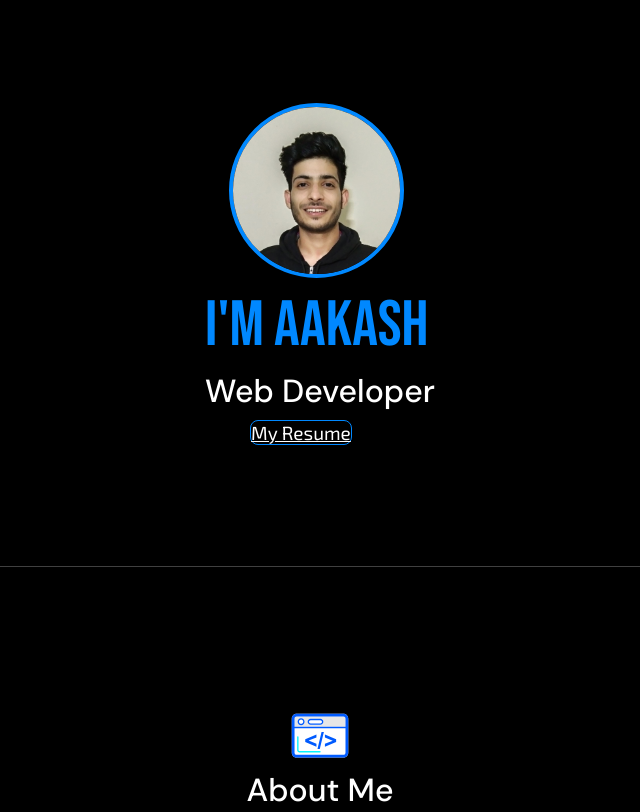
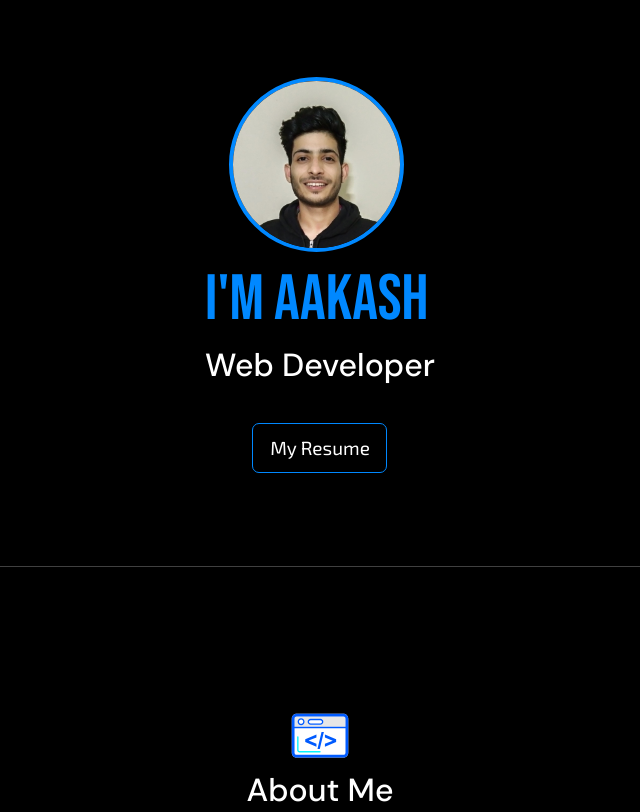
Before and after one commit to AakashKumarJMU/Portfolio, a plain HTML site: page index.html in a window 1280 px wide. Shown: the top 812 px of the page, without its empty margins (320-960 px from the left). Drawn offline with nearby package versions, Linux system fonts and the light colour scheme.

Commit message:
Update style.css

```diff
--- a/style.css
+++ b/style.css
@@ -34,14 +34,20 @@ h2{
     border: 4px solid rgb(0, 136, 255);
 }
 
+.res {
+    display: flex;
+    justify-content: center;
+    align-items: center;
+}
 .resume {
     margin-top: 30px;
-    margin-left: 45px;
-    height: 50px;
+    padding: 10px;
+    text-decoration: none;
+    color: white;
+    text-align: center;
     width: 135px;
-    color: white;
     background-color: black;
-    border-radius: 8px;
+    border-radius: 7px;
     border : 0.5px solid rgb(0, 136, 255);;
     font-size: 19px;
     font-family: "Exo 2", sans-serif;
```
